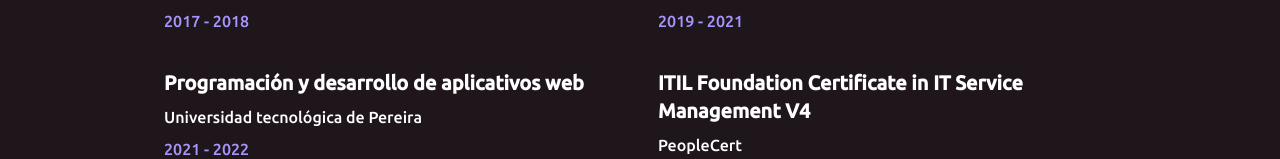
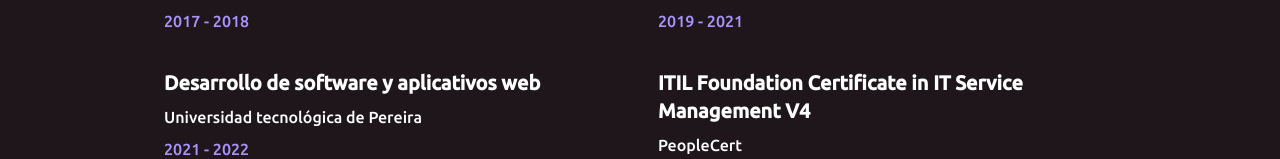
Before and after one commit to NicolasManjarres11/portfolio, a React (Create React App) app: page / in a window 1280 px wide. Shown: the part 2174-2333 px from the top of the page. Built offline with nearby package versions, Linux system fonts and the light colour scheme; a web font is replaced by a local one.

Commit message:
se edita la parte de estudios

```diff
--- a/src/components/Data.js
+++ b/src/components/Data.js
@@ -132,7 +132,7 @@ export const exp = [
     {
         cargo: "Soporte técnico",
         empresa: "Gimnasio Colombo Británico",
-        description:"Soporte técnico al área administrativa y académica del Gimnasio Colombo Británico, atendiendo solicitudes de software y hardware, incluyendo instalación de equipos, de programas y software especializado, soporte de impresión, administración de Acces point y mantenimiento de equipos de cómputo",
+        description:"Soporte técnico al área administrativa y académica del Gimnasio Colombo Británico, atendiendo solicitudes de software y hardware, incluyendo instalación de equipos, de programas y software especializado, soporte de impresión, administración de Acces point y mantenimiento de equipos de cómputo.",
         inicio: "31/08/2017",
         fin: "09/02/2018",
         fecha: "Aug 2017 - Feb 2018"
@@ -153,7 +153,7 @@ export const estudios =[
         fecha: '2019 - 2021'
     },
     {
-        titulo: 'Programación y desarrollo de aplicativos web',
+        titulo: 'Desarrollo de software y aplicativos web',
         instituto: 'Universidad tecnológica de Pereira',
         fecha: '2021 - 2022'
     },
```
